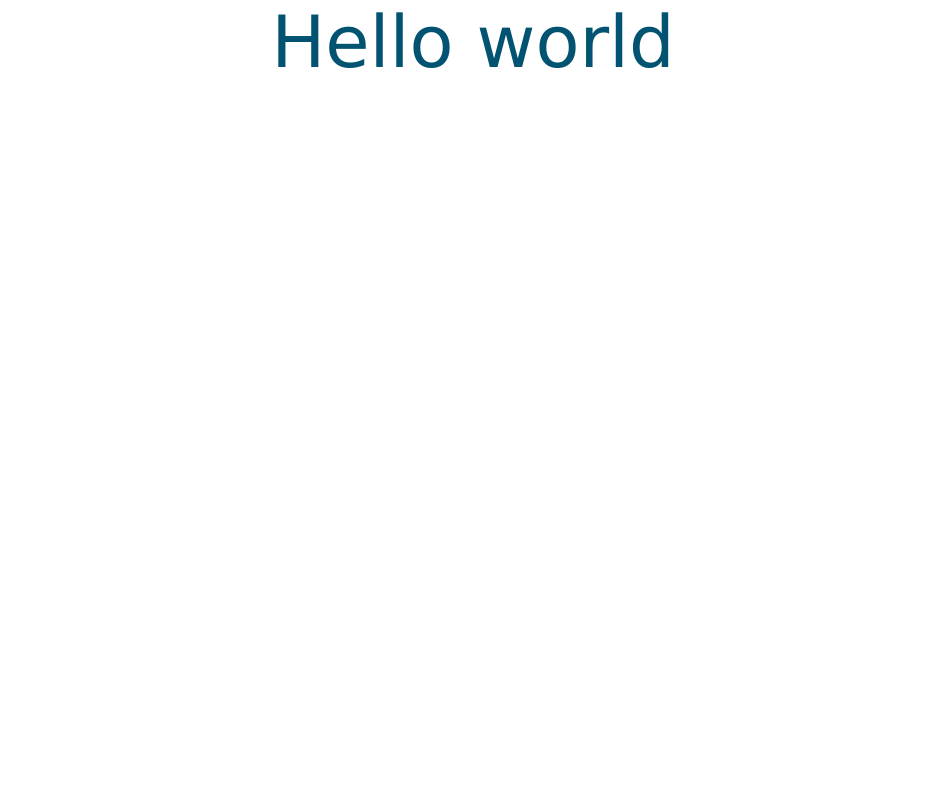
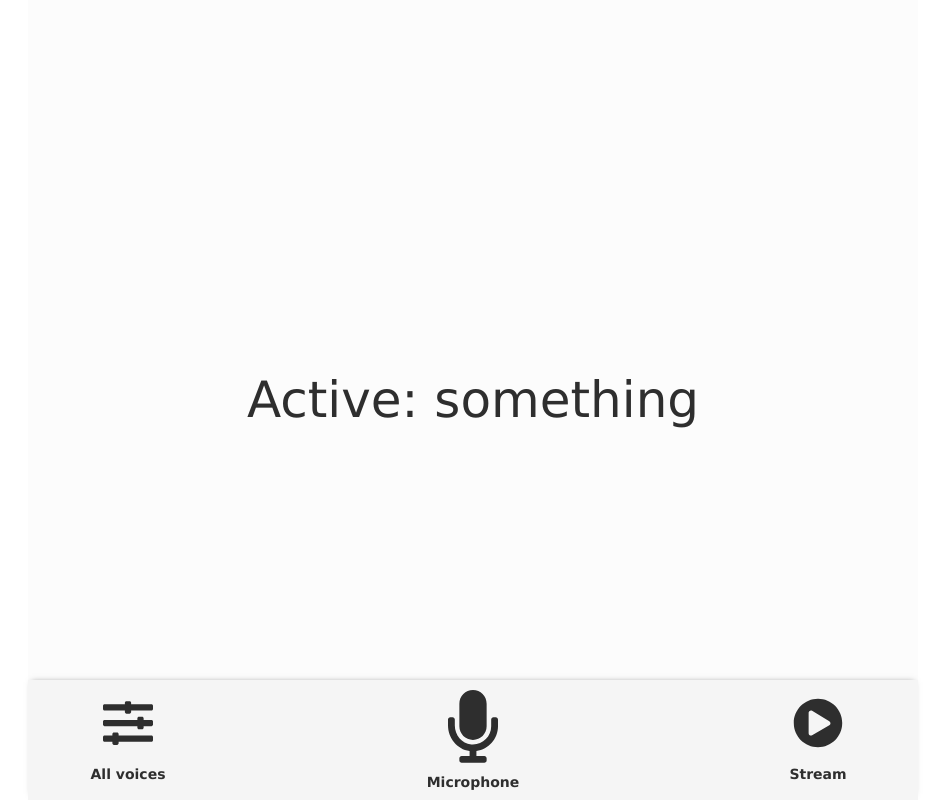
Before and after one commit to 1317n0d3/EPAM_JS_Prac_Svetashov_Konstantin, a React (Create React App) app: page / in a window 1280 px wide. Shown: the whole page, without its empty margins (167-1112 px from the left). Built offline with nearby package versions, Linux system fonts and the light colour scheme.

Commit message:
feat: main design

```diff
--- a/src/App.js
+++ b/src/App.js
@@ -2,7 +2,23 @@ import './App.sass';
 
 function App() {
   return (
-    <main>Hello world</main>
+    <main>
+      <section className='current-control'>Active: something</section>
+      <section className='controls'>
+        <div className='control-elem'>
+          <svg aria-hidden="true" focusable="false" data-prefix="fas" data-icon="sliders-h" class="svg-inline--fa fa-sliders-h fa-w-16" role="img" xmlns="http://www.w3.org/2000/svg" viewBox="0 0 512 512"><path fill="currentColor" d="M496 384H160v-16c0-8.8-7.2-16-16-16h-32c-8.8 0-16 7.2-16 16v16H16c-8.8 0-16 7.2-16 16v32c0 8.8 7.2 16 16 16h80v16c0 8.8 7.2 16 16 16h32c8.8 0 16-7.2 16-16v-16h336c8.8 0 16-7.2 16-16v-32c0-8.8-7.2-16-16-16zm0-160h-80v-16c0-8.8-7.2-16-16-16h-32c-8.8 0-16 7.2-16 16v16H16c-8.8 0-16 7.2-16 16v32c0 8.8 7.2 16 16 16h336v16c0 8.8 7.2 16 16 16h32c8.8 0 16-7.2 16-16v-16h80c8.8 0 16-7.2 16-16v-32c0-8.8-7.2-16-16-16zm0-160H288V48c0-8.8-7.2-16-16-16h-32c-8.8 0-16 7.2-16 16v16H16C7.2 64 0 71.2 0 80v32c0 8.8 7.2 16 16 16h208v16c0 8.8 7.2 16 16 16h32c8.8 0 16-7.2 16-16v-16h208c8.8 0 16-7.2 16-16V80c0-8.8-7.2-16-16-16z"></path></svg>
+          <span>All voices</span>
+        </div>
+        <div className='control-elem'>
+          <svg aria-hidden="true" focusable="false" data-prefix="fas" data-icon="microphone" class="svg-inline--fa fa-microphone fa-w-11" role="img" xmlns="http://www.w3.org/2000/svg" viewBox="0 0 352 512"><path fill="currentColor" d="M176 352c53.02 0 96-42.98 96-96V96c0-53.02-42.98-96-96-96S80 42.98 80 96v160c0 53.02 42.98 96 96 96zm160-160h-16c-8.84 0-16 7.16-16 16v48c0 74.8-64.49 134.82-140.79 127.38C96.71 376.89 48 317.11 48 250.3V208c0-8.84-7.16-16-16-16H16c-8.84 0-16 7.16-16 16v40.16c0 89.64 63.97 169.55 152 181.69V464H96c-8.84 0-16 7.16-16 16v16c0 8.84 7.16 16 16 16h160c8.84 0 16-7.16 16-16v-16c0-8.84-7.16-16-16-16h-56v-33.77C285.71 418.47 352 344.9 352 256v-48c0-8.84-7.16-16-16-16z"></path></svg>
+          <span>Microphone</span>
+        </div>
+        <div className='control-elem'>
+          <svg aria-hidden="true" focusable="false" data-prefix="fas" data-icon="play-circle" class="svg-inline--fa fa-play-circle fa-w-16" role="img" xmlns="http://www.w3.org/2000/svg" viewBox="0 0 512 512"><path fill="currentColor" d="M256 8C119 8 8 119 8 256s111 248 248 248 248-111 248-248S393 8 256 8zm115.7 272l-176 101c-15.8 8.8-35.7-2.5-35.7-21V152c0-18.4 19.8-29.8 35.7-21l176 107c16.4 9.2 16.4 32.9 0 42z"></path></svg>
+          <span>Stream</span>
+        </div>
+      </section>
+    </main>
   );
 }
 
--- a/src/App.sass
+++ b/src/App.sass
@@ -1,12 +1,54 @@
-$primary-font-size: 72px
-$primary-color: #025272
+$primary-font-size: 50px
+$primary-color: #2e2e2e
 $font-family: Verdana
+$controls-height: 120px
+$controls-color: #2e2e2e
+$content-width: 890px
 
 body
   margin: 0
-
-main
-  text-align: center
   font-family: $font-family
   font-size: $primary-font-size
   color: $primary-color
+
+main
+  display: flex
+  justify-content: center
+  align-items: center
+  margin: 0 auto
+  width: $content-width
+  height: 100vh
+  background-color: #fcfcfc
+
+.current-control
+  padding: auto 0
+
+.controls
+  position: fixed
+  bottom: 0
+  width: $content-width
+  display: flex
+  justify-content: space-between
+  height: $controls-height
+  background-color: #f5f5f5
+  box-shadow: 0px -2px 6px -4px rgba(0, 0, 0, 0.5)
+
+.control-elem
+  display: flex
+  align-items: center
+  justify-content: space-evenly
+  flex-direction: column
+  // background-color: #f5f5f5
+  color: $controls-color
+  font-size: 14px
+  font-weight: 600
+  width: 200px
+
+svg path
+  stroke: inherit
+  stroke-width: inherit
+  fill: inherit
+
+svg
+  fill: $controls-color
+  width: 50px
```
